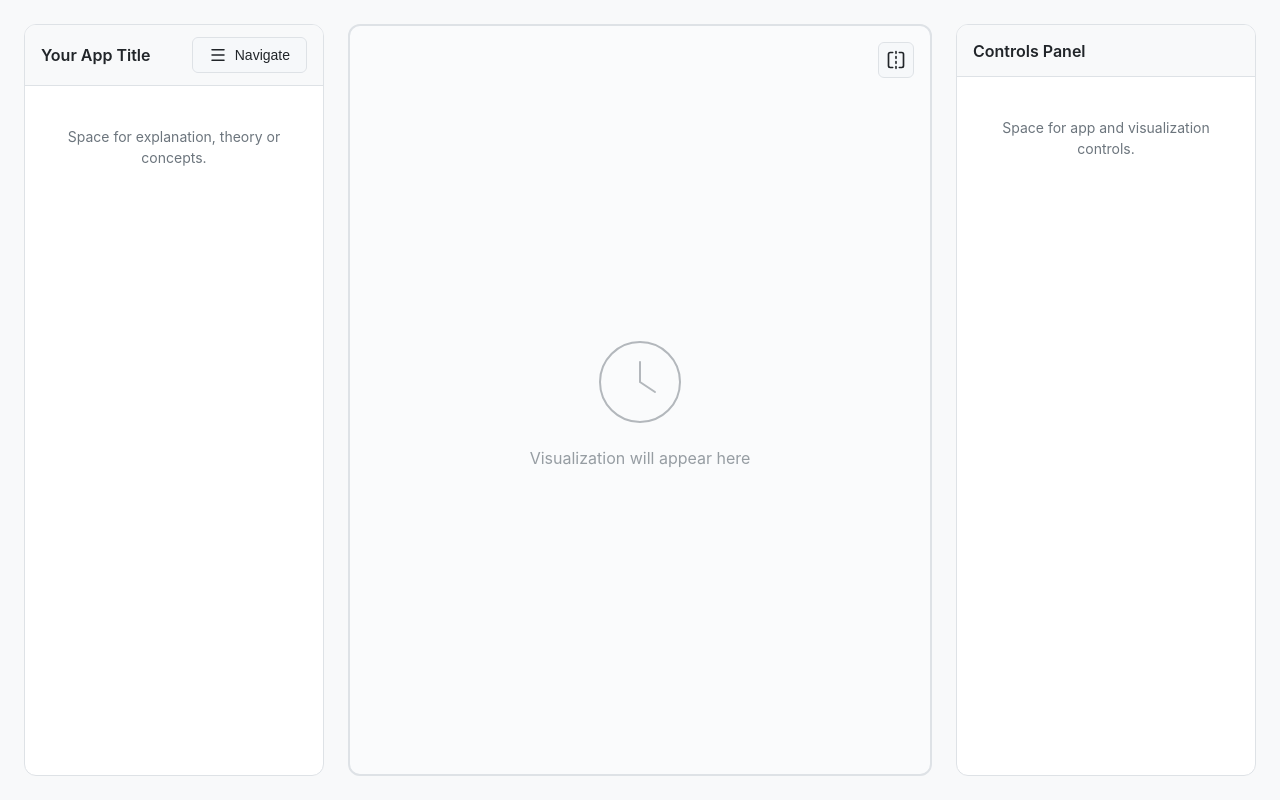
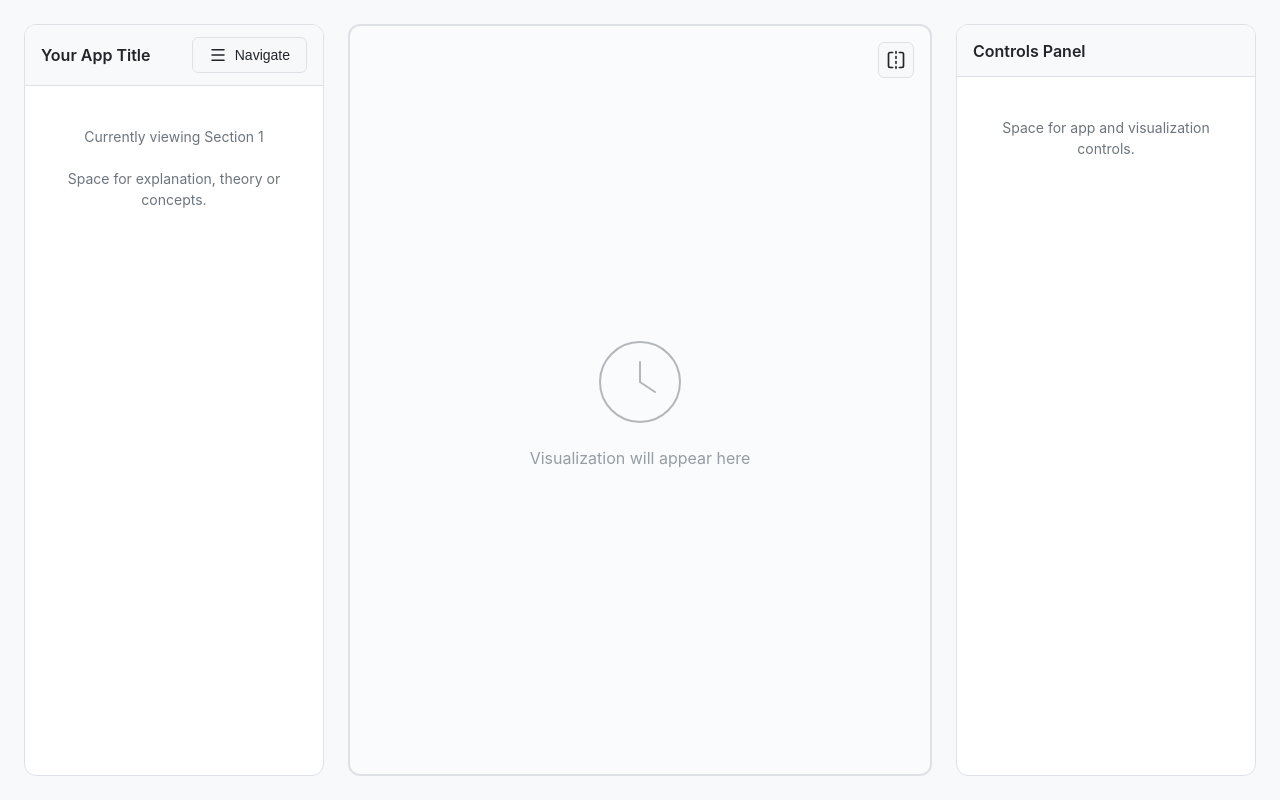
Before and after one commit to nitesh4146/scaffold-vite-edu, a React (Vite) app: page / in a window 1280 px wide. Built offline with nearby package versions, Linux system fonts and the light colour scheme; the HTML template or start-up script is replaced by a standard one.

Commit message:
refactor: update LeftPanel to manage current section state; simplify navigation logic and adjust sections displayed

```diff
--- a/src/components/LeftPanel.tsx
+++ b/src/components/LeftPanel.tsx
@@ -9,14 +9,15 @@ import './LeftPanel.css';
 const LeftPanel: React.FC = React.memo(() => {
   const { appTitle } = useAppState();
   const navigationDropdown = useDropdown();
+  const [currentSection, setCurrentSection] = React.useState<number>(1);
 
   const handleNavigationSelect = (section: string) => {
-    console.log(`Navigate to ${section}`);
+    const sectionNumber = parseInt(section.split(' ')[1]);
+    setCurrentSection(sectionNumber);
     navigationDropdown.close();
-    // Add your navigation logic here
   };
 
-  const sections = ['Section 1', 'Section 2', 'Section 3', 'Section 4', 'Section 5'];
+  const sections = ['Section 1', 'Section 2'];
 
   return (
     <div className="panel left-panel">
@@ -52,6 +53,8 @@ const LeftPanel: React.FC = React.memo(() => {
 
       <div className="panel-body">
         <div className="panel-placeholder">
+          Currently viewing Section {currentSection}
+          <br /><br />
           Space for explanation, theory or concepts.
         </div>
       </div>
```
